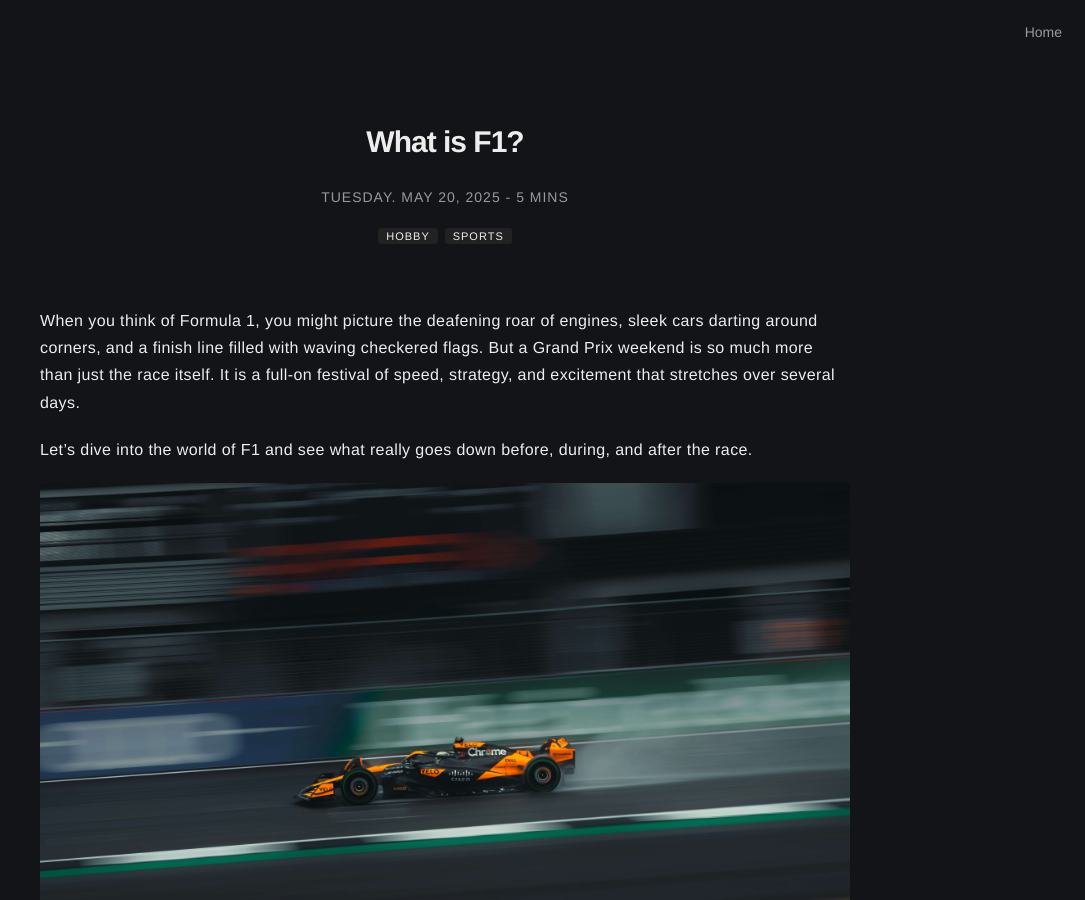
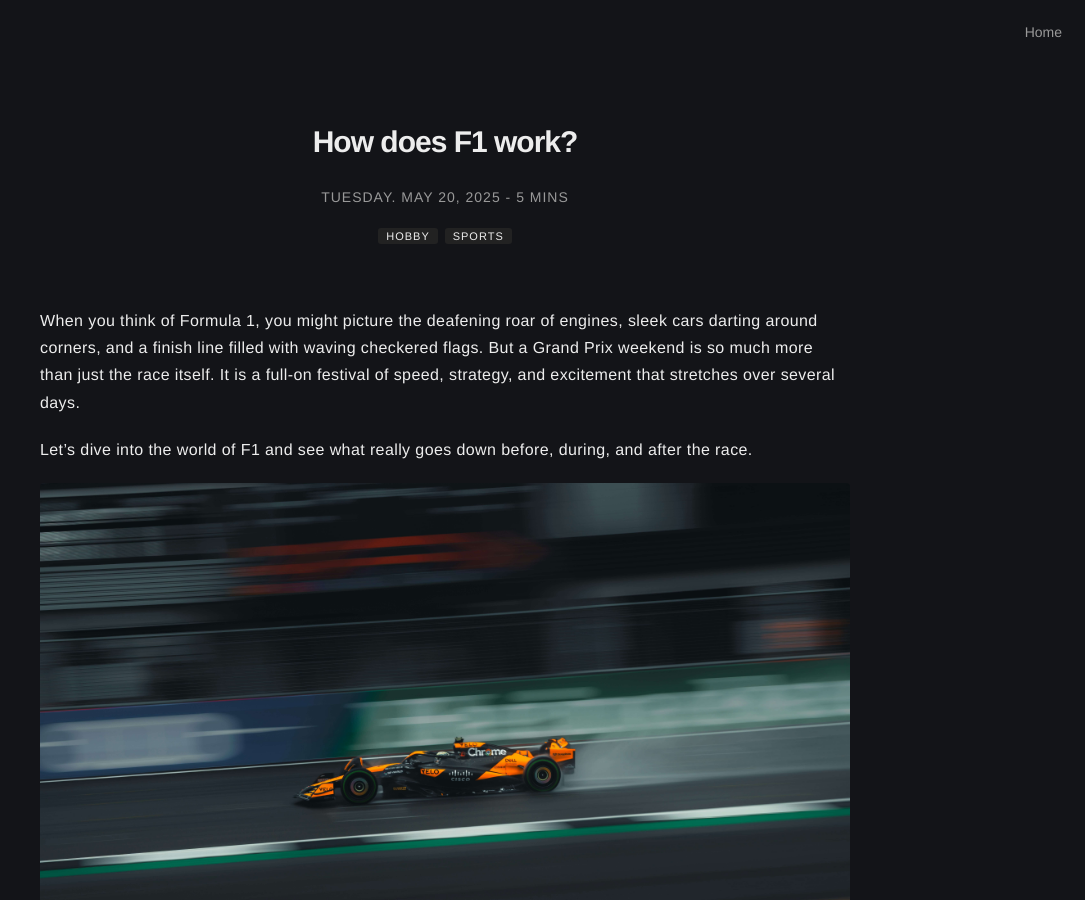
Before and after one commit to ShafayetRajit/synapse-story, a Jekyll site: the page built from _posts/2025-05-20-f1-intro.md, in a window 1280 px wide and 900 px high. Shown: the whole window, without its empty margins (195-1280 px from the left). Built offline with Jekyll 4.4.1, drawn with Linux system fonts in a browser that asks for light colours; nearby versions of some CDN libraries.

Commit message:
changing blog title

```diff
--- a/_posts/2025-05-20-f1-intro.md
+++ b/_posts/2025-05-20-f1-intro.md
@@ -1,5 +1,5 @@
 ---
-title: "What is F1?"
+title: "How does F1 work?"
 layout: post
 date: 2025-05-20
 star: false
```
